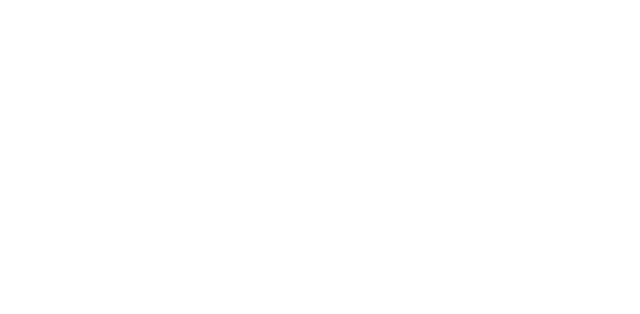
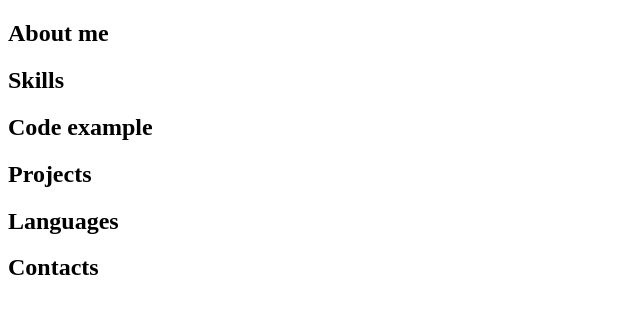
Before and after one commit to LozovskiiD/rsschool-cv, a plain HTML site: page index.html in a window 1280 px wide. Shown: the whole page, without its empty margins (0-640 px from the left). Drawn offline with Linux system fonts and the light colour scheme.

Commit message:
feat: add main blocks

```diff
--- a/index.html
+++ b/index.html
@@ -1,5 +1,6 @@
 <!DOCTYPE html>
 <html lang="en">
+
 <head>
     <meta charset="UTF-8">
     <meta http-equiv="X-UA-Compatible" content="IE=edge">
@@ -7,12 +8,35 @@
     <link rel="stylesheet" href="/style.css">
     <title>Document</title>
 </head>
+
 <body>
     <header>
     </header>
     <main>
+        <section class="section_about" id="about">
+        <h2 class="h2">About me</h2>
+        </section>
+        <section class="section_skills" id="skills">
+            <h2 class="h2">Skills</h2>
+        </section>
+        <section class="section_code" id="code">
+            <h2 class="h2">Code example</h2>
+        </section>
+        <section class="projects" id="projects">
+            <h2 class="h2">Projects</h2>
+        </section>
+        <section class="section_languages" id="languages">
+            <h2 class="h2">Languages</h2>
+        </section>
+        <section class="section_contacts" id="contacts">
+            <h2 class="h2">Contacts</h2>
+        </section>
+
     </main>
     <footer>
+        <div class="wrap_fotter">
+            </div.wrap_fotter>
     </footer>
 </body>
+
 </html>
```
